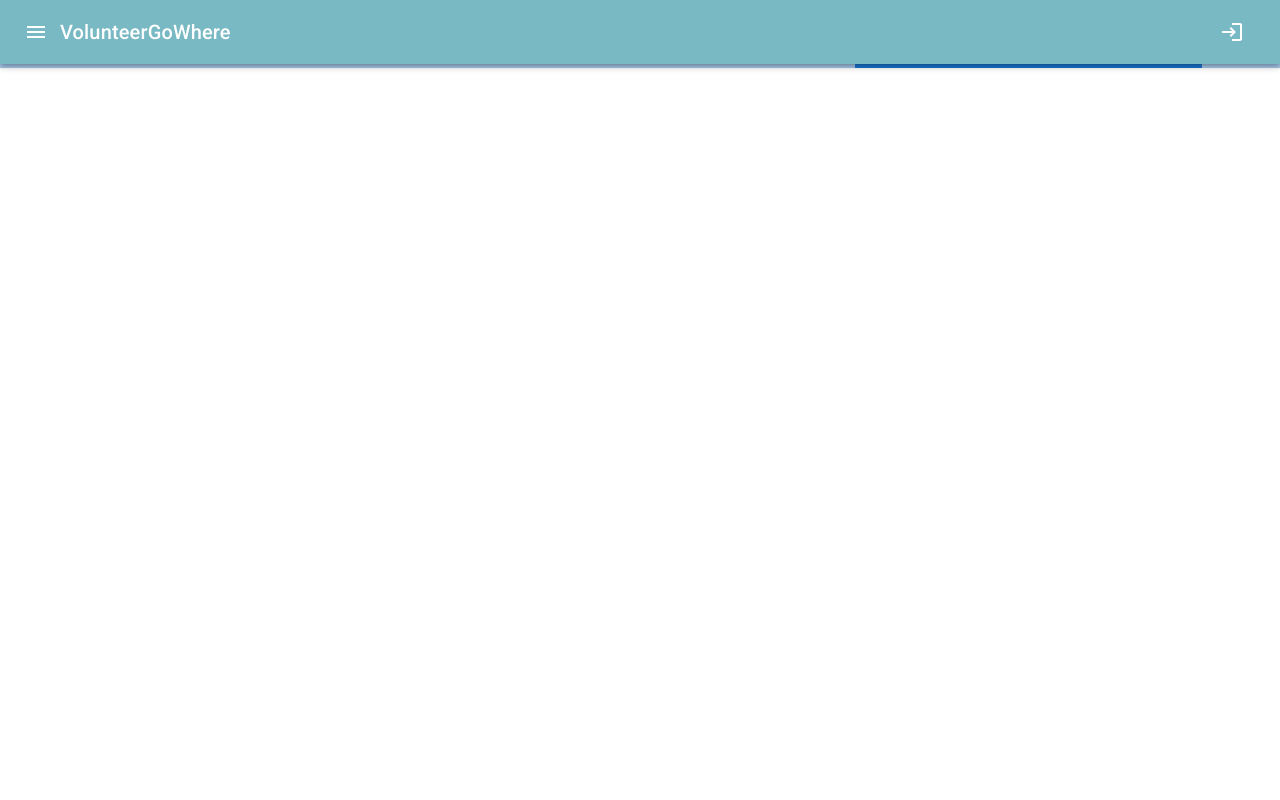
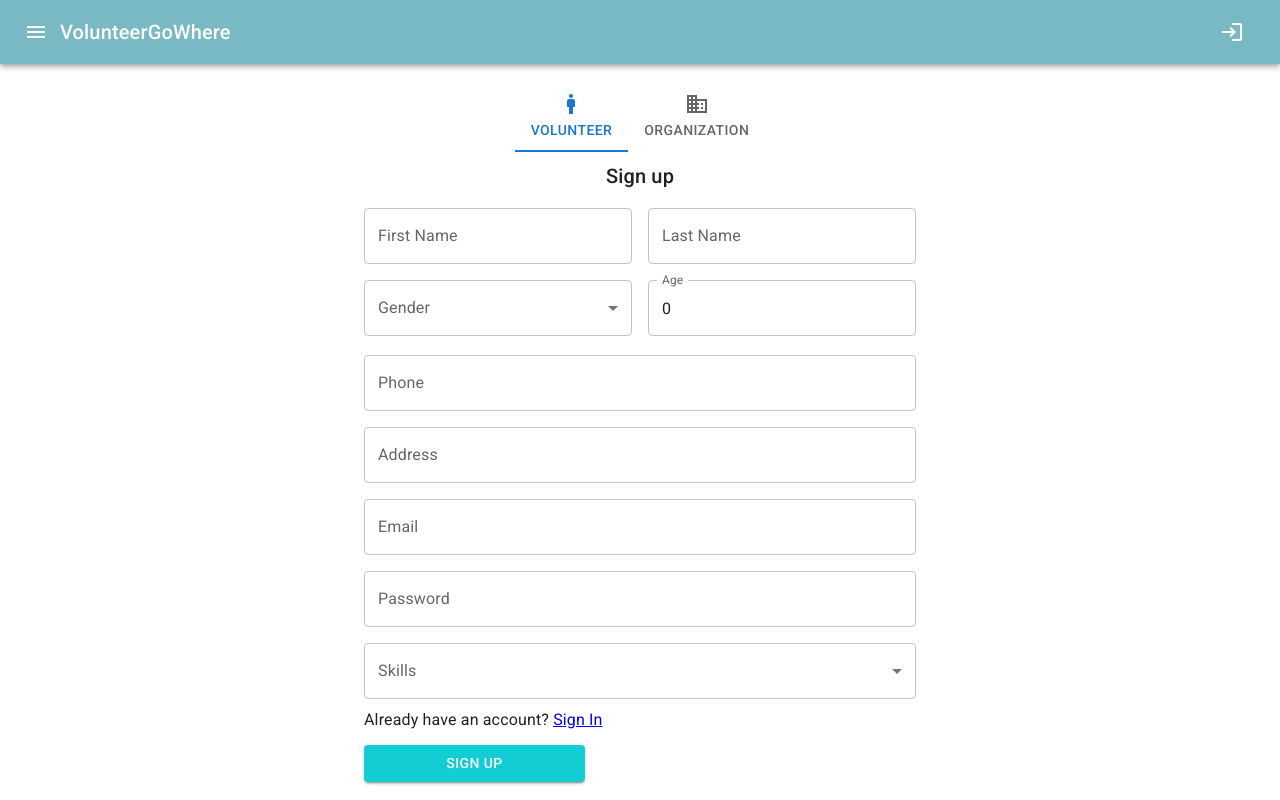
Before and after one commit to kirath2205/CZ3002---Pied-Piper, a Next.js app in the folder frontend/: page /auth/signup in a window 1280 px wide. Built offline with nearby package versions, Linux system fonts and the light colour scheme.

Commit message:
Fix redirect hook

```diff
--- a/frontend/components/auth/SignInForm.tsx
+++ b/frontend/components/auth/SignInForm.tsx
@@ -30,7 +30,6 @@ const validationSchema = yup.object({
  */
 const SignInForm = (): JSX.Element => {
     const [error, setError] = useState<string>();
-    const authState = useAppSelector(selectAuthState);
     const dispatch = useAppDispatch();
     const formik = useFormik({
         initialValues: {
--- a/frontend/pages/auth/signup/index.tsx
+++ b/frontend/pages/auth/signup/index.tsx
@@ -5,7 +5,7 @@ import useRedirect from '@/utils/hooks/useRedirect';
 import Head from 'next/head';
 
 export default function SignUp() {
-    const loading = useRedirect();
+    const [loggedIn, redirecting] = useRedirect();
     return (
         <>
             <Head>
@@ -13,7 +13,10 @@ export default function SignUp() {
                 <link rel='icon' href='/favicon.ico' />
             </Head>
 
-            <Layout>{loading ? <ProgressBar /> : <SignUpChoice />}</Layout>
+            <Layout>
+                {redirecting && <ProgressBar />}
+                {!redirecting && !loggedIn && <SignUpChoice />}
+            </Layout>
         </>
     );
 }
--- a/frontend/utils/hooks/useRedirect.tsx
+++ b/frontend/utils/hooks/useRedirect.tsx
@@ -4,15 +4,17 @@ import { selectLoggedIn } from '@/app/slices/authSlice';
 import Router from 'next/router';
 //hack
 const useRedirect = () => {
-    const [loading, setLoading] = useState(true);
+    const [redirecting, setRedirecting] = useState(true);
     const loggedIn = useAppSelector(selectLoggedIn);
     useEffect(() => {
         if (loggedIn) {
-            Router.replace('/').then(() => setLoading(false));
+            Router.replace('/').then(() => setRedirecting(false));
+        } else {
+            setRedirecting(false);
         }
     }, [loggedIn]);
 
-    return loading;
+    return [loggedIn, redirecting];
 };
 
 export default useRedirect;
```
Also changed, not shown: frontend/pages/auth/signin.tsx (+5 -2 lines).
